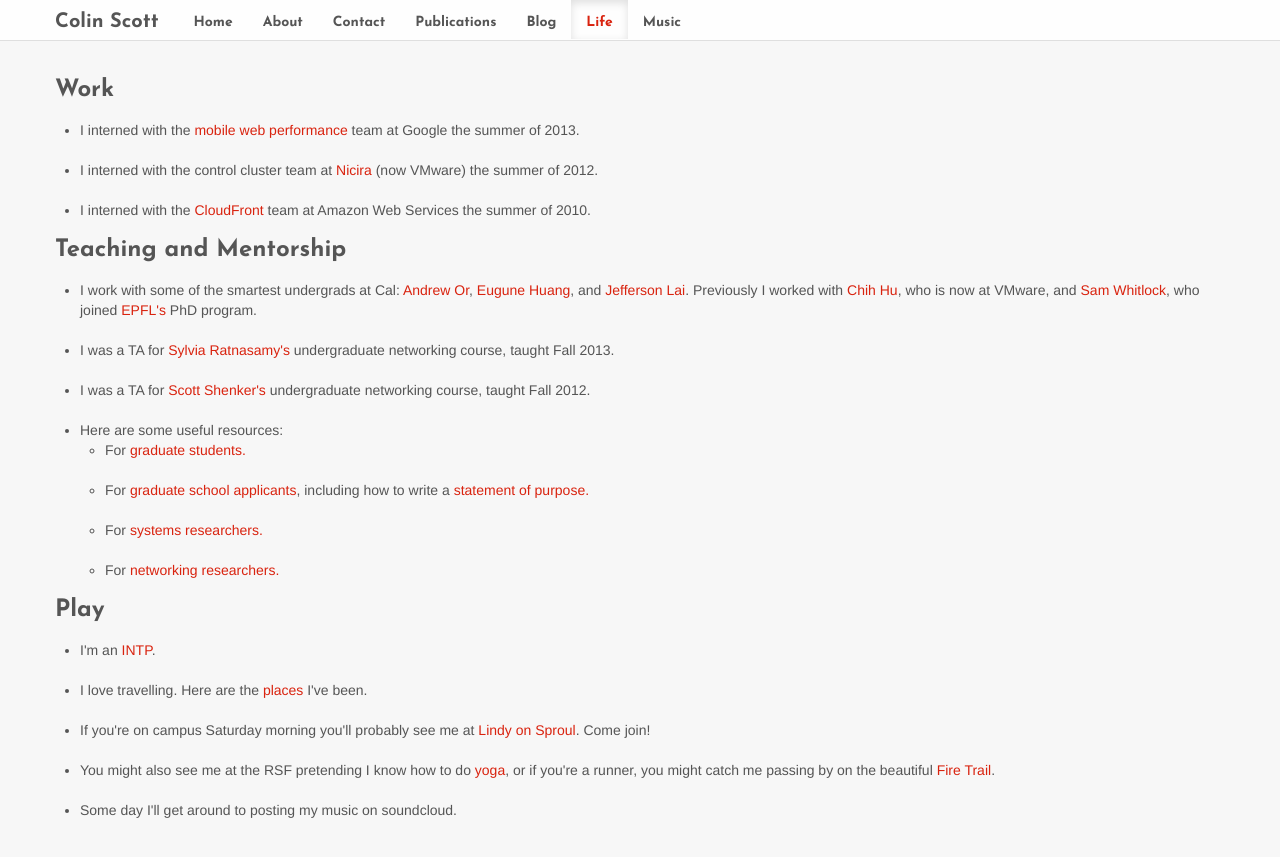
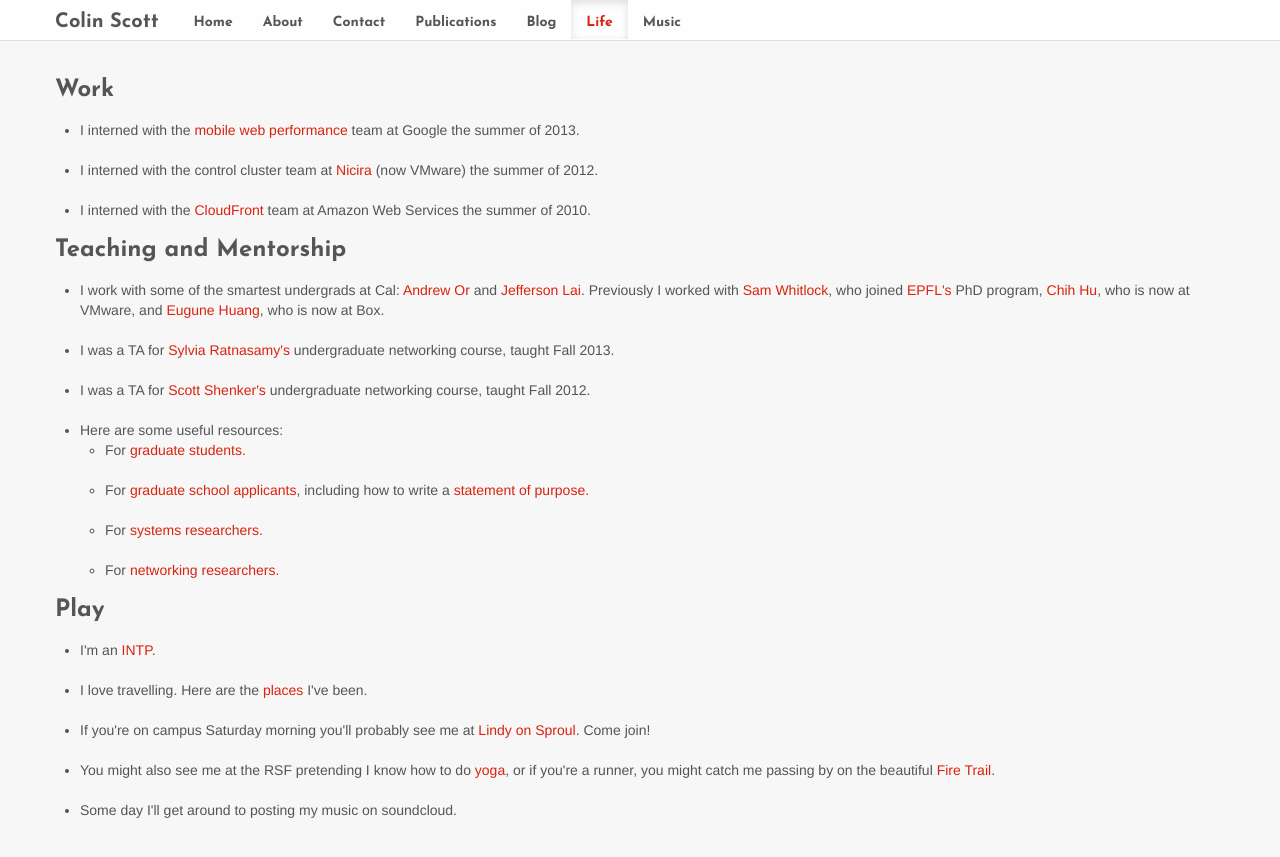
Before and after one commit to colin-scott/personal_website, a Jekyll site: the page built from life.html, in a window 1280 px wide. Shown: the top 857 px of the page. Built offline with Jekyll 4.4.1, drawn with Linux system fonts in a browser that asks for light colours; Markdown is read by kramdown in place of the engine named in the settings.

Commit message:
Update Eugene's status

```diff
--- a/life.html
+++ b/life.html
@@ -28,14 +28,14 @@ description: Random Tidbits
 <ul>
 <li>
 I work with some of the smartest undergrads at Cal:
-<a href="https://plus.google.com/109177137524762864782/posts">Andrew Or</a>,
-<a href="http://eugene.huang.org/">Eugune Huang</a>, and
+<a href="https://plus.google.com/109177137524762864782/posts">Andrew Or</a>
+and
 <a href="http://www.jeffersonlai.com/">Jefferson Lai</a>.
 Previously I worked with
-<a href="https://plus.google.com/101762880109322467998/about">Chih Hu</a>,
+<a href="https://twitter.com/sam_whitlock">Sam Whitlock</a>, who joined
+<a href="http://www.epfl.ch/">EPFL's</a> PhD program, <a href="https://plus.google.com/101762880109322467998/about">Chih Hu</a>,
 who is now at VMware, and
-<a href="https://twitter.com/sam_whitlock">Sam Whitlock</a>, who joined
-<a href="http://www.epfl.ch/">EPFL's</a> PhD program.
+<a href="http://eugene.huang.org/">Eugune Huang</a>, who is now at Box.
 </li>
 <br />
 <li>I was a TA for <a
```
